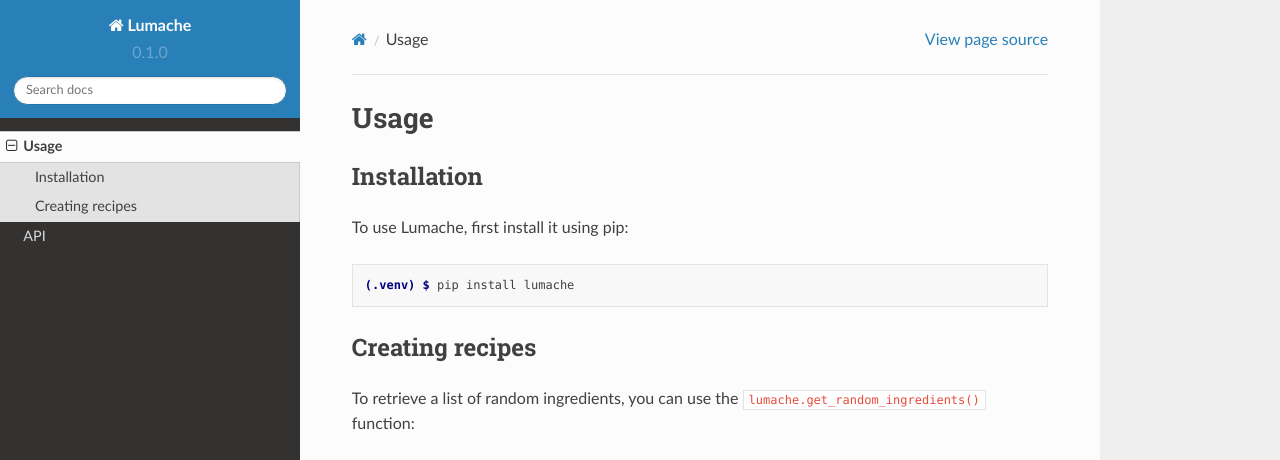
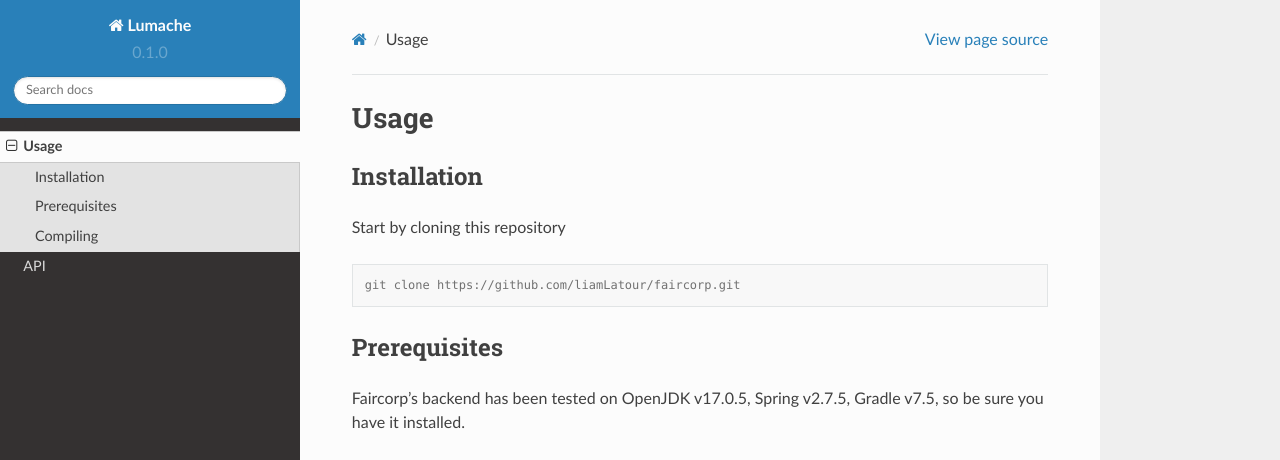
Before and after one commit to liamLatour/faircorp, a Sphinx documentation site: the page built from docs/source/usage.rst, in a window 1280 px wide and 1095 px high. Shown: the top 460 px of the window. Built offline with Sphinx 7.4.7 and the Read the Docs theme 2.0.0, drawn with Linux system fonts in a browser that asks for light colours; some of the changed text lies outside the part shown; grey boxes are pictures that could not be loaded.

Commit message:
Update usage.rst

```diff
--- a/docs/source/usage.rst
+++ b/docs/source/usage.rst
@@ -6,28 +6,21 @@ Usage
 Installation
 ------------
 
-To use Lumache, first install it using pip:
+Start by cloning this repository
 
 .. code-block:: console
 
-   (.venv) $ pip install lumache
+   git clone https://github.com/liamLatour/faircorp.git
 
-Creating recipes
+Prerequisites
+----------------
+Faircorp's backend has been tested on OpenJDK v17.0.5, Spring v2.7.5, Gradle v7.5, so be sure you have it installed.
+
+Compiling
 ----------------
 
-To retrieve a list of random ingredients,
-you can use the ``lumache.get_random_ingredients()`` function:
+To compile the project use:
 
-.. autofunction:: lumache.get_random_ingredients
+.. code-block:: console
 
-The ``kind`` parameter should be either ``"meat"``, ``"fish"``,
-or ``"veggies"``. Otherwise, :py:func:`lumache.get_random_ingredients`
-will raise an exception.
-
-.. autoexception:: lumache.InvalidKindError
-
-For example:
-
->>> import lumache
->>> lumache.get_random_ingredients()
-['shells', 'gorgonzola', 'parsley']
+   ./gradlew build
```
